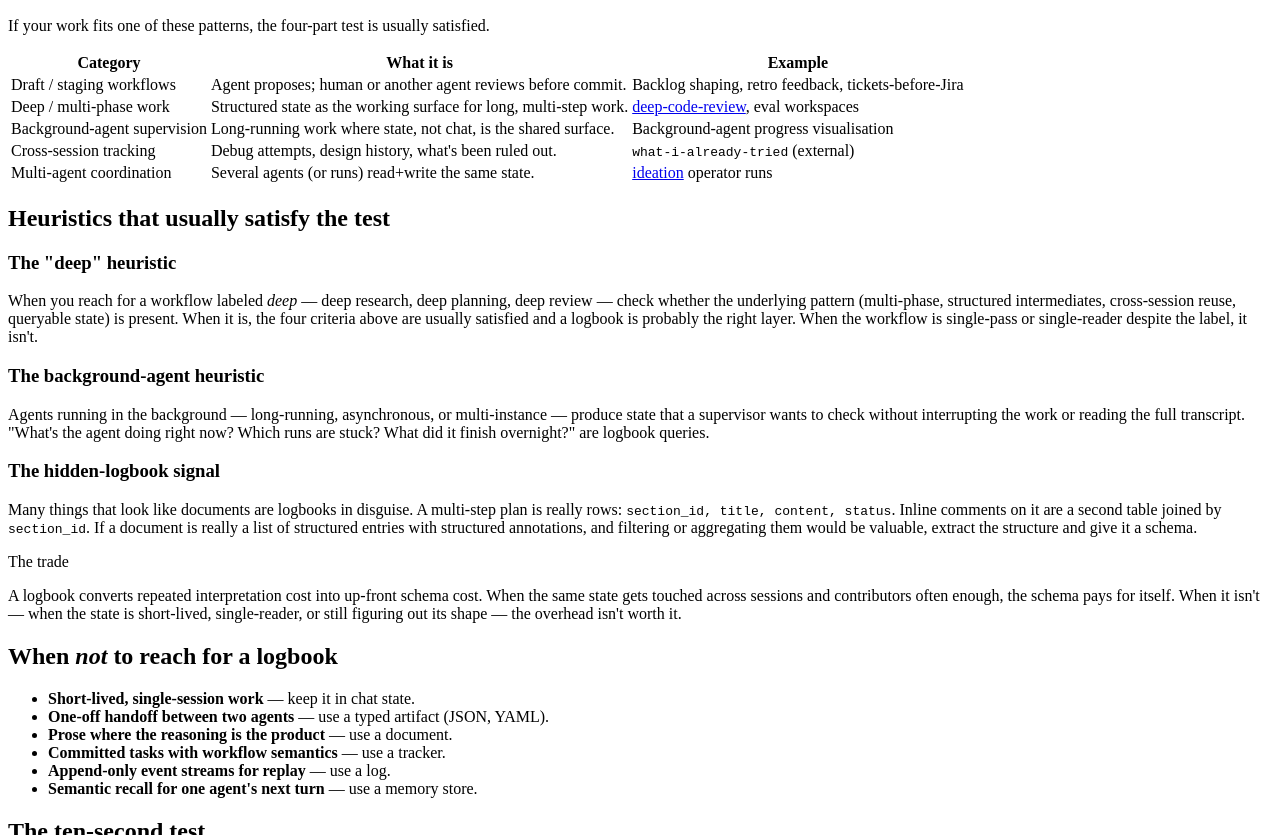
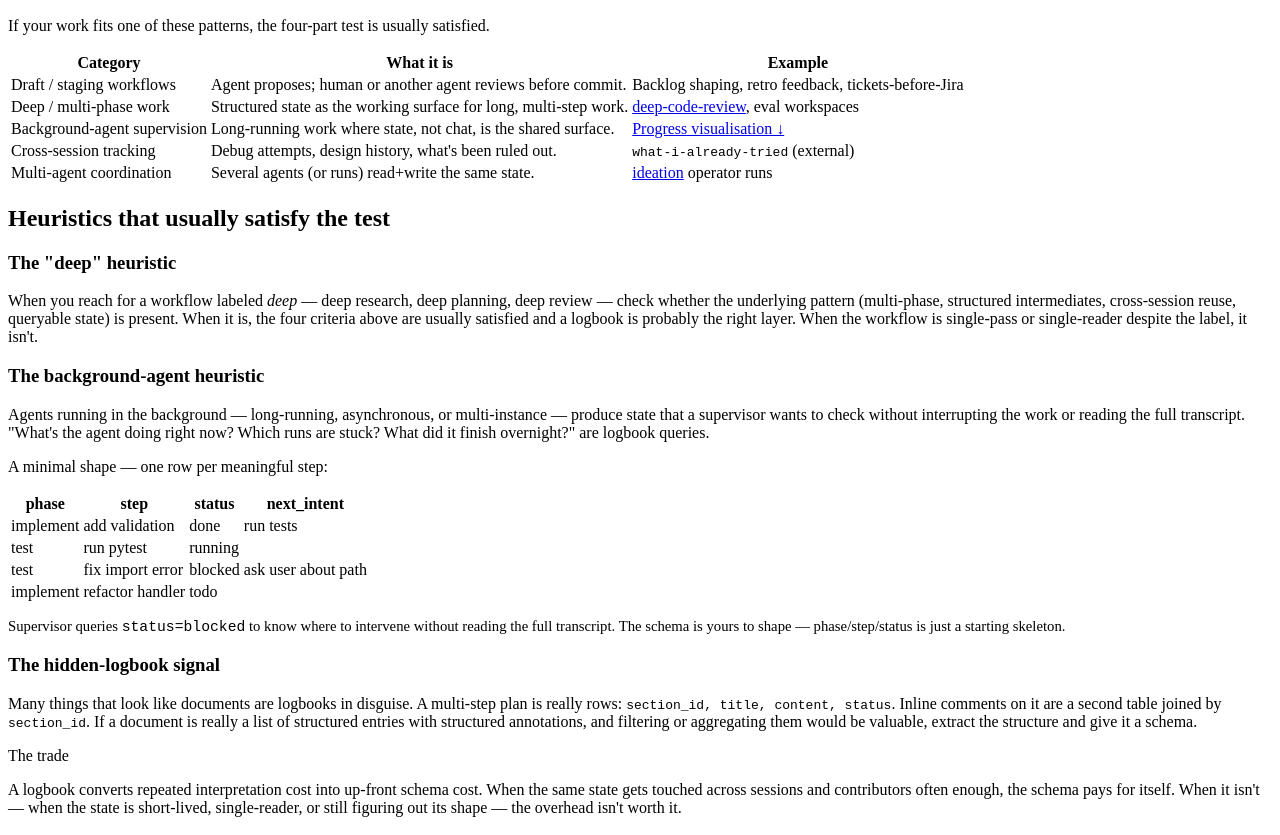
Before and after one commit to agentlogbooks/agentlogbooks, a website: page src/pages/when-to-use.html in a window 1280 px wide. Shown: the part 749-1584 px from the top of the page. Drawn offline with Linux system fonts and the light colour scheme.

Commit message:
feat(when-to-use): illustrate background-agent heuristic with sample table

```diff
--- a/src/pages/when-to-use.html
+++ b/src/pages/when-to-use.html
@@ -76,10 +76,10 @@
             <td>Structured state as the working surface for long, multi-step work.</td>
             <td><a href="/skills/deep-code-review.html">deep-code-review</a>, eval workspaces</td>
           </tr>
-          <tr id="background-agent-supervision">
+          <tr>
             <td>Background-agent supervision</td>
             <td>Long-running work where state, not chat, is the shared surface.</td>
-            <td>Background-agent progress visualisation</td>
+            <td><a href="#background-agent-supervision">Progress visualisation ↓</a></td>
           </tr>
           <tr>
             <td>Cross-session tracking</td>
@@ -101,9 +101,26 @@
         When you reach for a workflow labeled <em>deep</em> — deep research, deep planning, deep review — check whether the underlying pattern (multi-phase, structured intermediates, cross-session reuse, queryable state) is present. When it is, the four criteria above are usually satisfied and a logbook is probably the right layer. When the workflow is single-pass or single-reader despite the label, it isn't.
       </p>
 
-      <h3>The background-agent heuristic</h3>
+      <h3 id="background-agent-supervision">The background-agent heuristic</h3>
       <p>
         Agents running in the background — long-running, asynchronous, or multi-instance — produce state that a supervisor wants to check without interrupting the work or reading the full transcript. "What's the agent doing right now? Which runs are stuck? What did it finish overnight?" are logbook queries.
+      </p>
+      <p>A minimal shape — one row per meaningful step:</p>
+      <div class="hero-table-wrap" style="margin: 12px 0;">
+        <table class="hero-table">
+          <thead>
+            <tr><th>phase</th><th>step</th><th>status</th><th>next_intent</th></tr>
+          </thead>
+          <tbody>
+            <tr><td class="mono">implement</td><td>add validation</td><td class="mono">done</td><td>run tests</td></tr>
+            <tr><td class="mono">test</td><td>run pytest</td><td class="mono">running</td><td></td></tr>
+            <tr><td class="mono">test</td><td>fix import error</td><td class="mono">blocked</td><td>ask user about path</td></tr>
+            <tr><td class="mono">implement</td><td>refactor handler</td><td class="mono">todo</td><td></td></tr>
+          </tbody>
+        </table>
+      </div>
+      <p style="font-size: 0.92rem; color: var(--text-soft);">
+        Supervisor queries <code>status=blocked</code> to know where to intervene without reading the full transcript. The schema is yours to shape — phase/step/status is just a starting skeleton.
       </p>
 
       <h3>The hidden-logbook signal</h3>
```
Also changed, not shown: when-to-use.html (+20 -3 lines).
